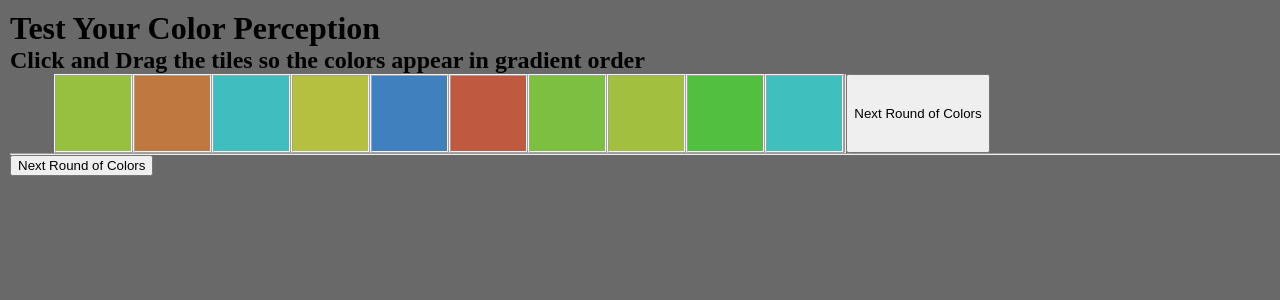
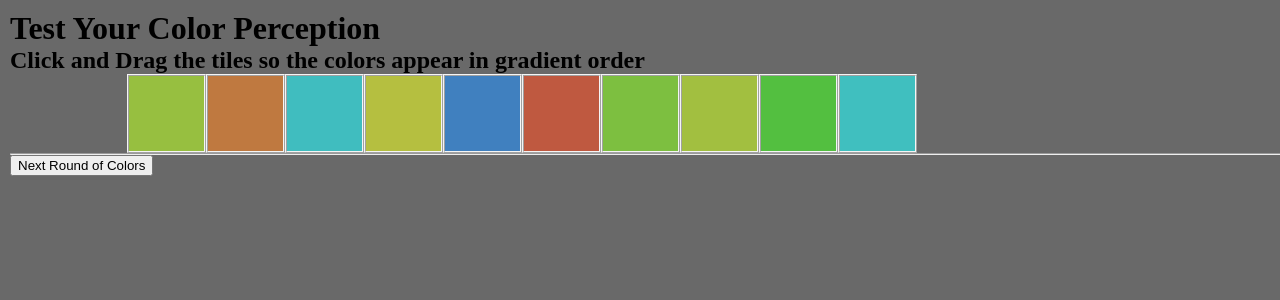
Before and after one commit to echos-echo/i-see-hue, a React (Create React App) app: page / in a window 1280 px wide. Shown: the top 300 px of the page. Built offline with nearby package versions, Linux system fonts and the light colour scheme; the HTML template or start-up script is replaced by a standard one.

Commit message:
successfully changes the tiles upon clicking the button for next round

```diff
--- a/src/App.js
+++ b/src/App.js
@@ -3,16 +3,13 @@ import GameRow from './components/GameRow';
 import React from 'react';
 
 function App() {
-  const [currentGame, setCurrentGame] = React.useState(<GameRow/>);
   return (
     <div className="content">
       <div id="header">
         <h1>Test Your Color Perception</h1>
         <h2>Click and Drag the tiles so the colors appear in gradient order</h2>
       </div>
-      {currentGame}
-      <hr/>
-      <button id="next-round">Next Round of Colors</button>
+      <GameRow/>
     </div>
   );
 }
--- a/src/components/GameRow.js
+++ b/src/components/GameRow.js
@@ -4,12 +4,15 @@ import SingleTile from './SingleTile';
 
 function GameRow() {
     const [colors, setColors] = React.useState(generateColors(10));
-  return (
-    <div id="game-row">
-      {colors.map(color => <SingleTile color={color} key={color}/>)}
-      <hr/>
-      <button id="next-round">Next Round of Colors</button>
-    </div>
+    React.useEffect(() => console.dir(colors), [colors])
+    return (
+        <div id='play'>
+            <div id="game-row" key={colors[0]}>
+            {colors.map(color => <SingleTile color={color} key={color}/>)}
+            </div>
+            <hr/>
+            <button id="next-round" onClick={() => setColors(generateColors(10))}>Next Round of Colors</button>
+        </div>
   );
 }
 
--- a/src/createGame.js
+++ b/src/createGame.js
@@ -18,11 +18,3 @@ export const generateColors = tileNumbers => {
     }
     return colorArray;
 }
-
-// clears the previous row so the new row of color tiles can append
-// *childe is not a typo, it's just an inside joke. sorry.
-export const deleteChilde = (gameRow) => {
-    while(gameRow.firstChild) {
-        gameRow.removeChild(gameRow.lastChild);
-    }
-}
```
